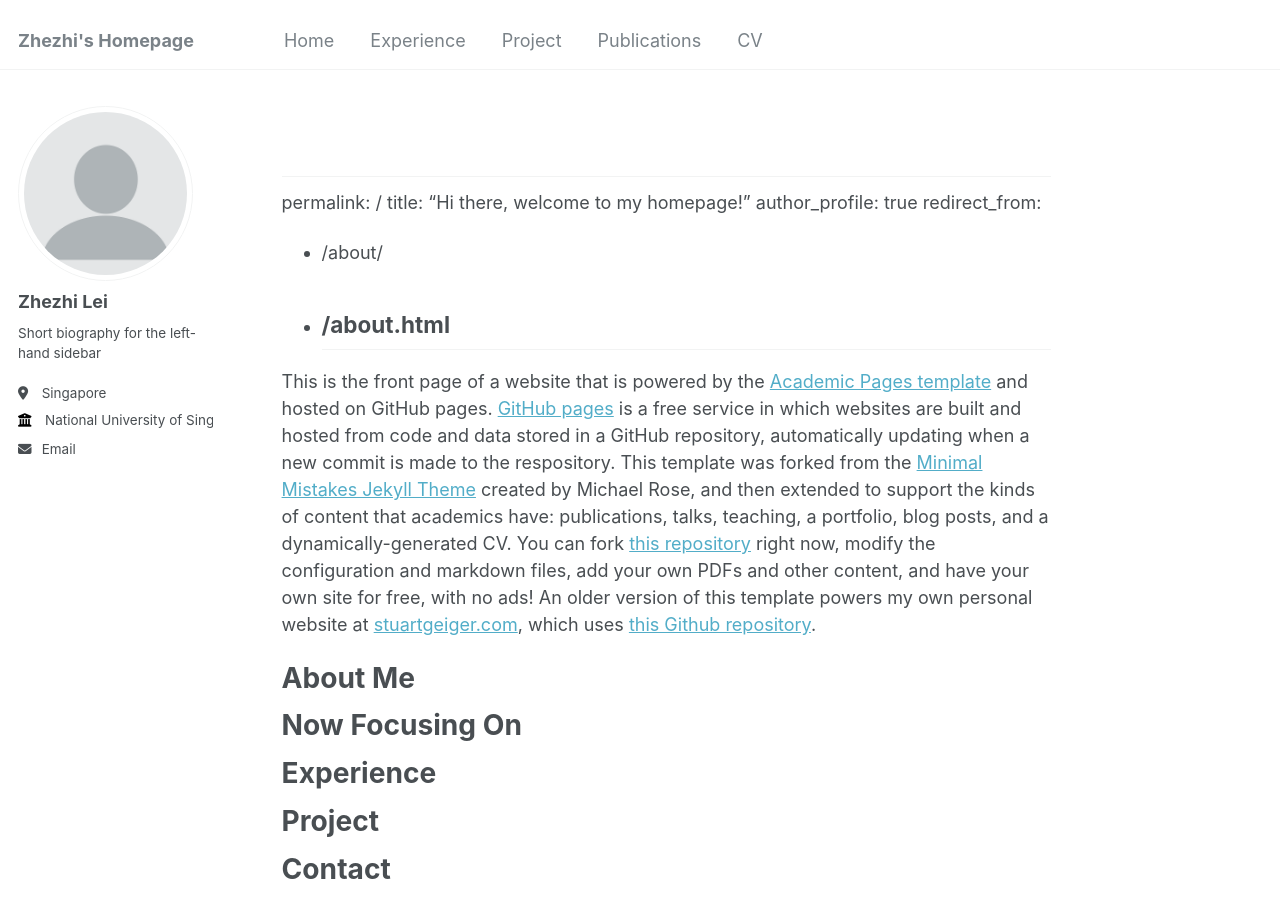
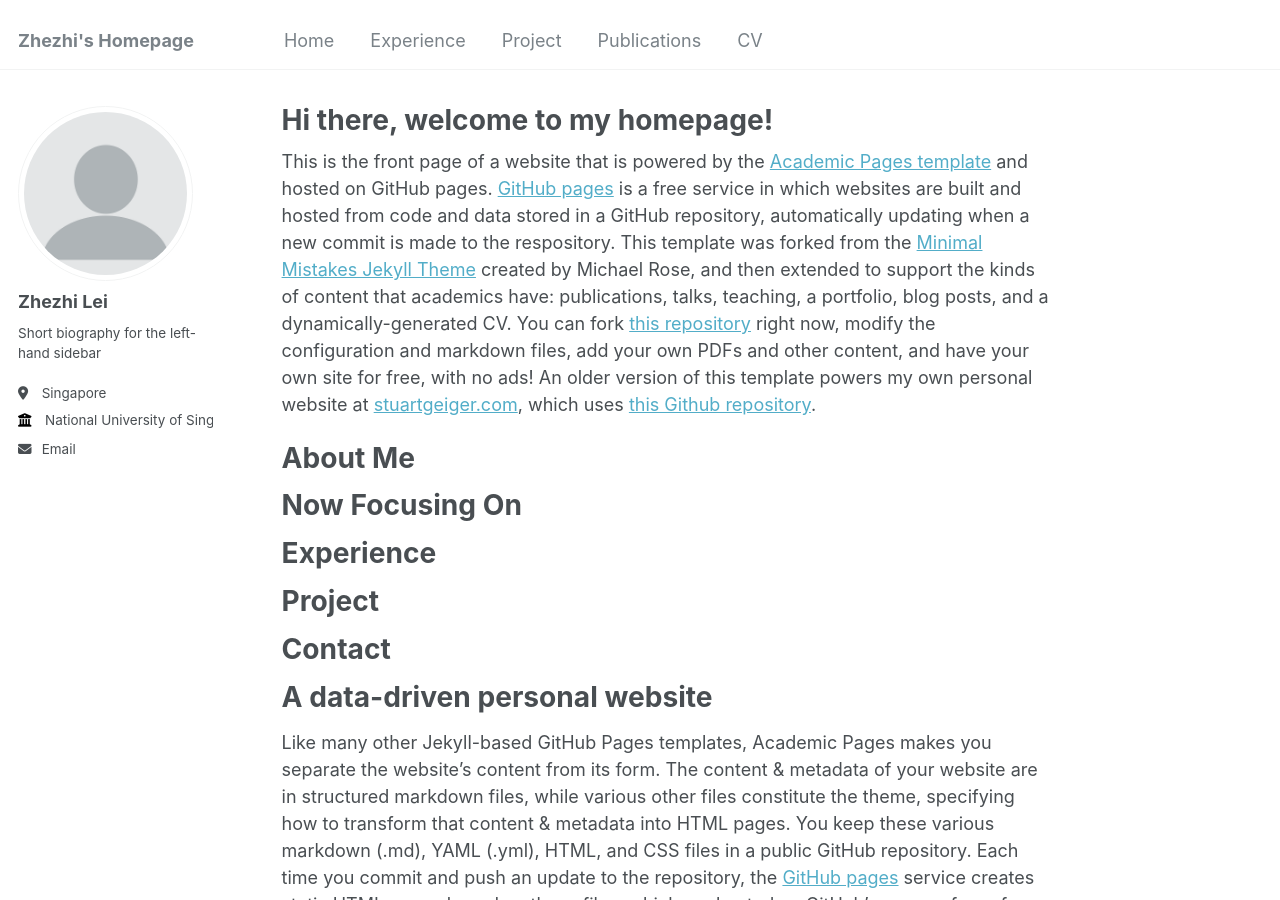
Before and after one commit to cell-core/cell-core.github.io, a Jekyll site: the page built from _pages/about.md, in a window 1280 px wide and 900 px high. Built offline with Jekyll 4.4.1, drawn with Linux system fonts in a browser that asks for light colours; our own code applies the rules of GitHub Pages for plain Markdown files.

Commit message:
Update about.md

```diff
--- a/_pages/about.md
+++ b/_pages/about.md
@@ -1,4 +1,3 @@
-<a id="Home"></a>
 ---
 permalink: /
 title: "Hi there, welcome to my homepage!"
```
